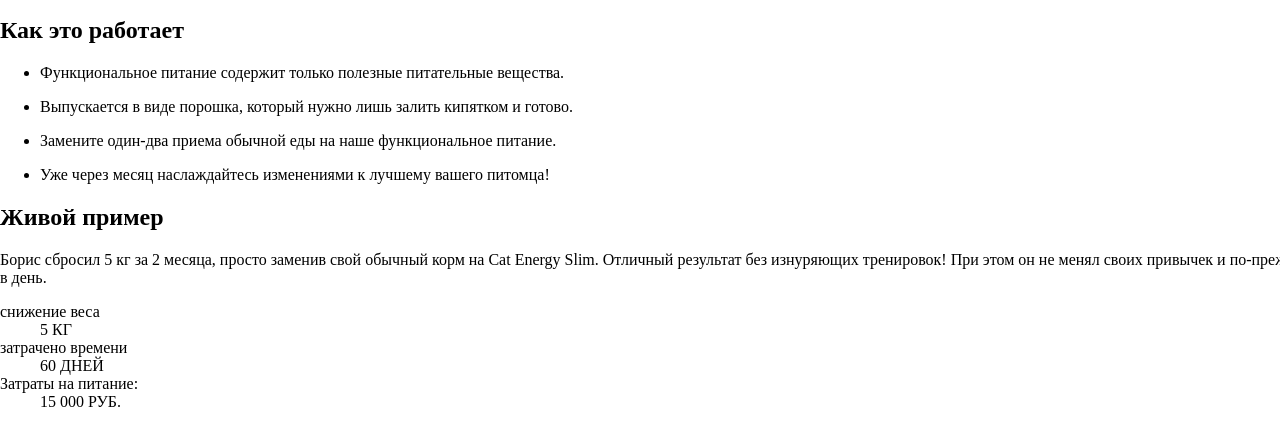
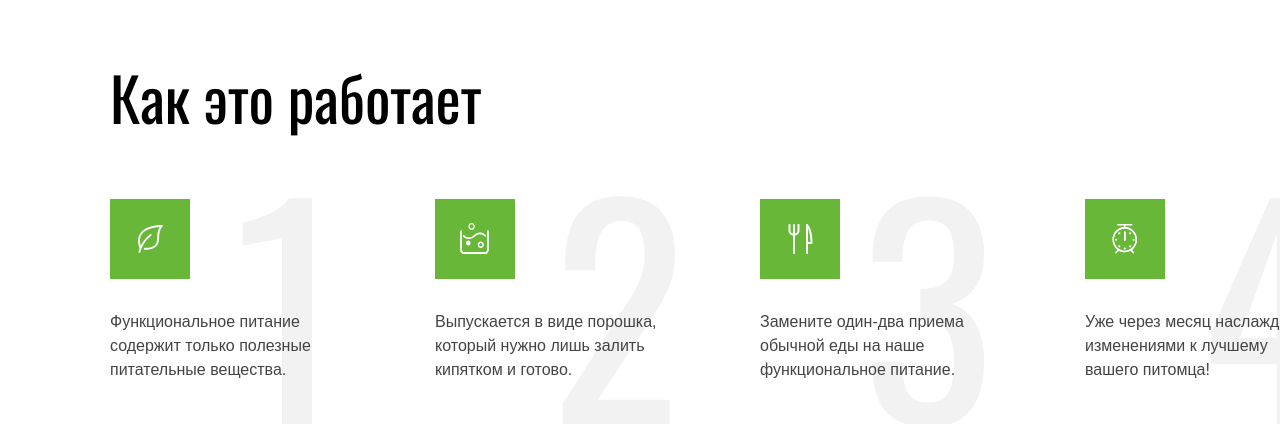
Before and after one commit to BowMeow/Cat-Energy, a website built with Vite: page index.html in a window 1280 px wide. Shown: the part 2665-3089 px from the top of the page. Built offline with nearby package versions, Linux system fonts and the light colour scheme.

Commit message:
Стилизация algorithm

```diff
--- a/index.html
+++ b/index.html
@@ -13,6 +13,7 @@
   <link rel="stylesheet" type="text/css" href="/src/styles/programs.css" />
   <link rel="stylesheet" type="text/css" href="/src/styles/catalog.css" />
   <link rel="stylesheet" type="text/css" href="/src/styles/button.css" />
+  <link rel="stylesheet" type="text/css" href="/src/styles/algorithm.css" />
 </head>
 
 <body>
@@ -308,7 +309,7 @@
           </li>
           <li class="algorithm__item algorithm__item--enjoy">
             <p class="algorithm__text">
-              Уже через месяц наслаждайтесь изменениями к лучшему вашего питомца!
+              Уже через месяц наслаждайтесь изменениями к лучшему <br> вашего питомца!
             </p>
           </li>
         </ul>
--- /dev/null
+++ b/src/styles/algorithm.css
@@ -0,0 +1,116 @@
+.algorithm__wrapper{
+    padding-left: 110px;
+    padding-right: 110px;
+    margin-bottom: 26px;
+}
+
+.algorithm__title{
+    font-family: 'Oswald', sans-serif;
+    font-weight: 400;
+    font-size: 60px;
+    line-height: 60px;
+    margin: 0;
+    margin-bottom: 32px;
+}
+
+.algorithm__list{
+    list-style: none;
+    margin: 0;
+    padding: 0;
+    display: flex;
+    flex-wrap: wrap;
+    justify-content: space-between;
+}
+
+.algorithm__item{
+    width: 245px;
+    min-height: 280px;
+    position: relative;
+    padding-top: 151px;
+    box-sizing: border-box;
+}
+
+.algorithm__text{
+    font-family: Arial;
+    font-weight: 400;
+    font-size: 16px;
+    line-height: 24px;
+    color: #444444;
+    margin: 0;
+}
+
+.algorithm__item--healthy::before{
+    position: absolute;
+    content: url(/images/algorithm-1.svg);
+    top:40px;
+}
+
+.algorithm__item--easy::before{
+    position: absolute;
+    content: url(/images/algorithm-2.svg);
+    top:40px;
+}
+
+.algorithm__item--replace::before{
+    position: absolute;
+    content: url(/images/algorithm-3.svg);
+    top:40px;
+}
+
+.algorithm__item--enjoy::before{
+    position: absolute;
+    content: url(/images/algorithm-4.svg);
+    top:40px;
+}
+
+.algorithm__item--healthy::after{
+    position: absolute;
+    content: "1";
+    font-family: 'Oswald', sans-serif;
+    font-weight: 400;
+    font-size: 280px;
+    line-height: 280px;
+    color:#F2F2F2;
+    top:0;
+    right: 15px;
+    z-index: -1;
+}
+
+.algorithm__item--easy::after{
+    position: absolute;
+    content: "2";
+    font-family: 'Oswald', sans-serif;
+    font-weight: 400;
+    font-size: 280px;
+    line-height: 280px;
+    color:#F2F2F2;
+    top:0;
+    right: -5px;
+    z-index: -1;
+}
+
+.algorithm__item--replace::after{
+    position: absolute;
+    content: "3";
+    font-family: 'Oswald', sans-serif;
+    font-weight: 400;
+    font-size: 280px;
+    line-height: 280px;
+    color:#F2F2F2;
+    top:0;
+    right: 10px;
+    z-index: -1;
+}
+
+.algorithm__item--enjoy::after{
+    position: absolute;
+    content: "4";
+    font-family: 'Oswald', sans-serif;
+    font-weight: 400;
+    font-size: 280px;
+    line-height: 280px;
+    color:#F2F2F2;
+    top:0;
+    right: -5px;
+    z-index: -1;
+}
--- a/src/styles/catalog.css
+++ b/src/styles/catalog.css
@@ -1,6 +1,7 @@
 .catalog__wrapper{
    padding-left: 110px;
    padding-right: 110px;
+   margin-bottom: 70px;
 }
 
 .catalog__title{
```
Also changed, not shown: images/algorithm-1.svg (added), images/algorithm-2.svg (added), images/algorithm-3.svg (added), images/algorithm-4.svg (added).
